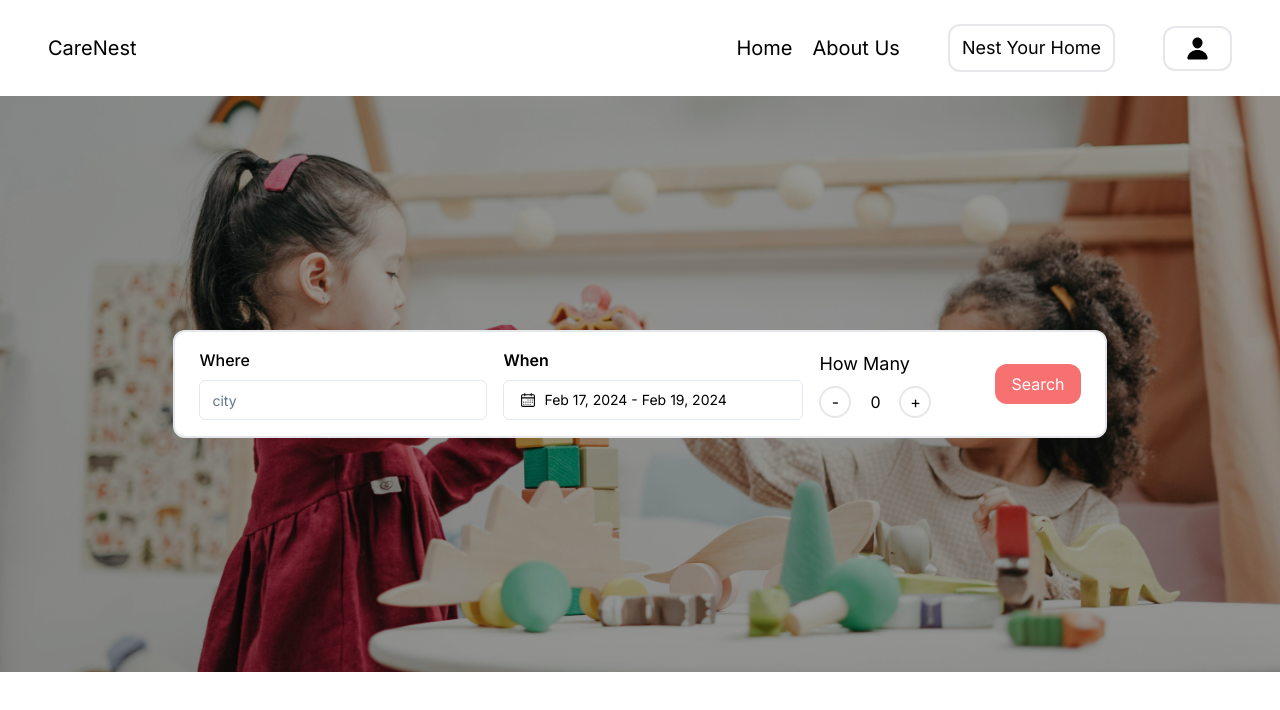
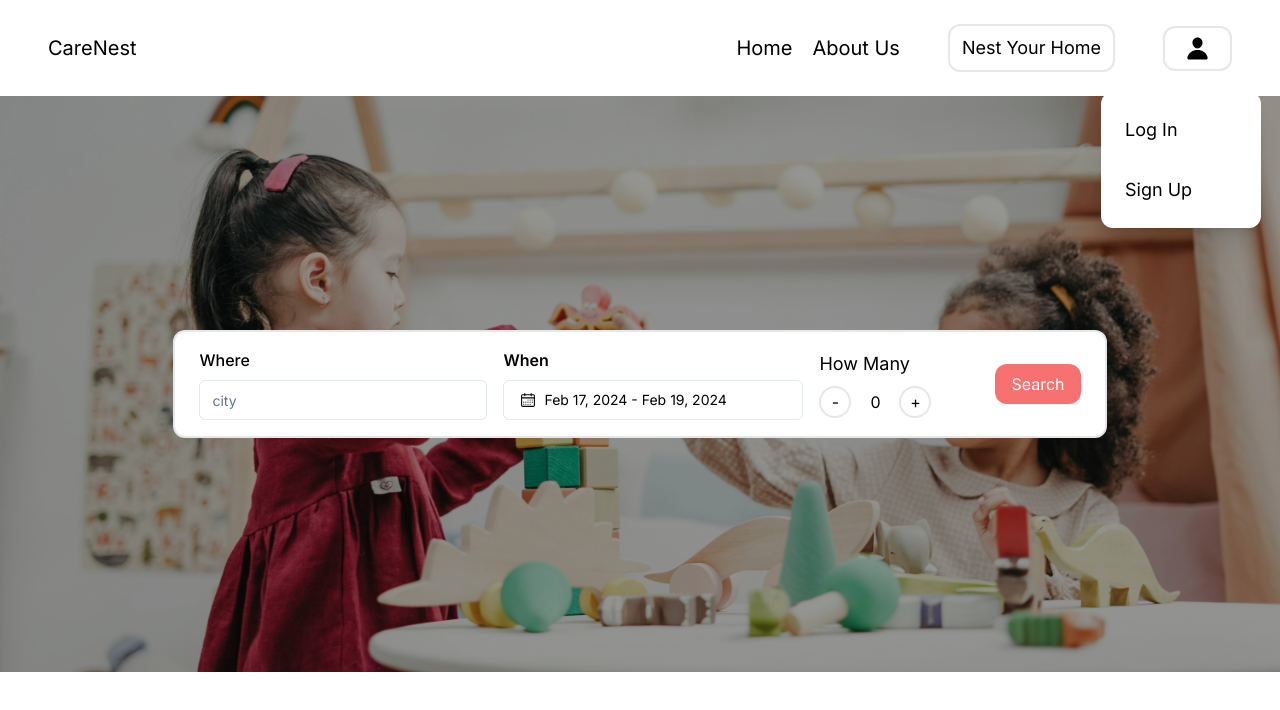
Before and after one commit to HiltonLuu/calgary-hacks-2024, a Next.js app in the folder daycare-finder/: page / in a window 1280 px wide. Both pictures are taken after a click on the element 1197 px from the left and 48 px from the top of the page. Shown: the top 710 px of the page. Built offline with nearby package versions, Linux system fonts and the light colour scheme; no server answers.

Commit message:
fix: navbar not working

```diff
--- /dev/null
+++ b/daycare-finder/src/app/_components/LandingPage/Suggested.tsx
@@ -0,0 +1,5 @@
+import React from "react";
+
+export default function Suggested() {
+  return <div>Suggested</div>;
+}
--- a/daycare-finder/src/app/_components/navbar.tsx
+++ b/daycare-finder/src/app/_components/navbar.tsx
@@ -9,7 +9,7 @@ export default function Navbar() {
   const router = useRouter();
   const [popup, setPopup] = useState(false);
   const { currentUser, logout } = useUserContext();
-  console.log(currentUser);
+
   console.log(popup);
   return (
     <div className="flex justify-between px-12 py-6 items-center shadow-lg">
@@ -38,7 +38,7 @@ export default function Navbar() {
               Nest Your Home
             </div>
           </>
-        ) }
+        )}
         <div className="flex gap-4">
           <div className="flex border-2 px-5 relative rounded-xl py-2 cursor-pointer hover:bg-gray-100 transition duration-100 ease-in">
             {" "}
@@ -50,7 +50,7 @@ export default function Navbar() {
               <IoPerson size={25} />
             </button>
             {popup && (
-              <div className="flex flex-col absolute top-12 left-[-64px] bg-white w-40 shadow-xl p-4 gap-4 rounded-xl">
+              <div className="flex flex-col absolute top-16 left-[-64px] bg-red w-40 shadow-xl p-4 gap-4 rounded-xl z-10 bg-white">
                 {currentUser && currentUser.username ? (
                   <>
                     <div
```
